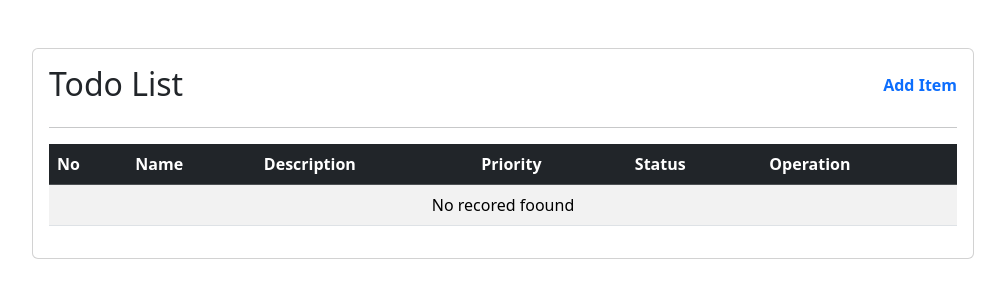
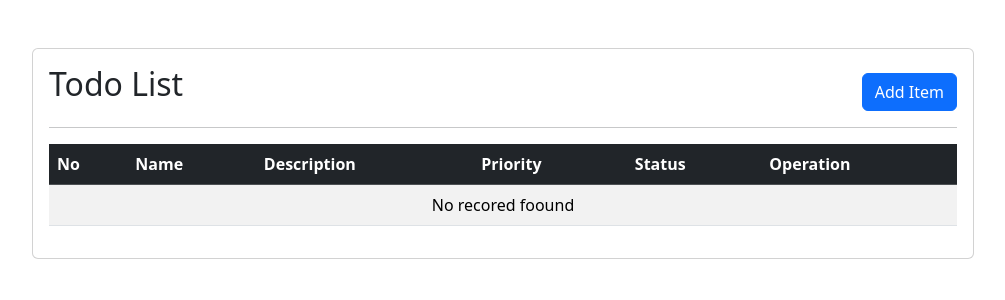
Before and after one commit to Vishalvariya999/local-storage-demo-angular, an Angular app: page /todo-item in a window 1280 px wide. Shown: the top 300 px of the page, without its empty margins (137-1142 px from the left). Built offline with nearby package versions, Linux system fonts and the light colour scheme.

Commit message:
Some ui changes in list and addEdit

```diff
--- a/src/app/features/components/create-edit-todo/create-edit-todo.component.html
+++ b/src/app/features/components/create-edit-todo/create-edit-todo.component.html
@@ -3,7 +3,7 @@
         <div class="card-body">
             <div class="d-flex justify-content-between">
                 <h2 class="h2">Todo Form</h2>
-                <a [routerLink]="'/todo-item'" class="text-primary mt-2 text-decoration-none fw-bold">Show list</a>
+                <a [routerLink]="'/todo-item'" class="mt-2 text-decoration-none btn btn-primary">Show list</a>
             </div>
             <hr>
             <form [formGroup]="frmTodo" class="row g-3" (ngSubmit)="onSubmit()">
--- a/src/app/features/components/todo-item/todo-item.component.html
+++ b/src/app/features/components/todo-item/todo-item.component.html
@@ -3,7 +3,8 @@
         <div class="card-body">
             <div class="d-flex justify-content-between">
                 <h2 class="h2 text-center">Todo List</h2>
-                <a [routerLink]="'/todo-form'" class="text-primary mt-2 text-decoration-none fw-bold">Add Item</a>
+                <a [routerLink]="'/todo-form'" class="mt-2 text-decoration-none btn btn-primary">Add
+                    Item</a>
             </div>
             <hr>
             <table class="table table-striped table-hover">
```
